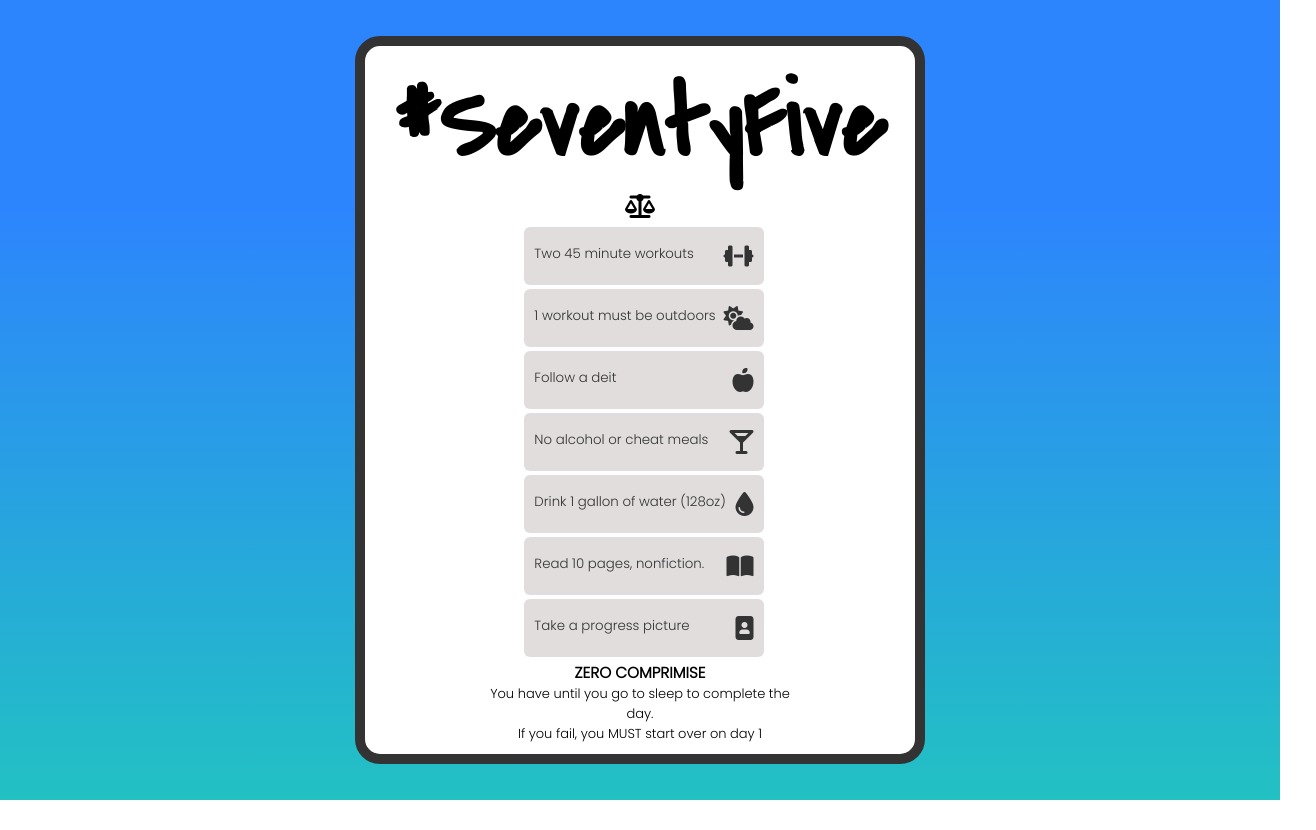
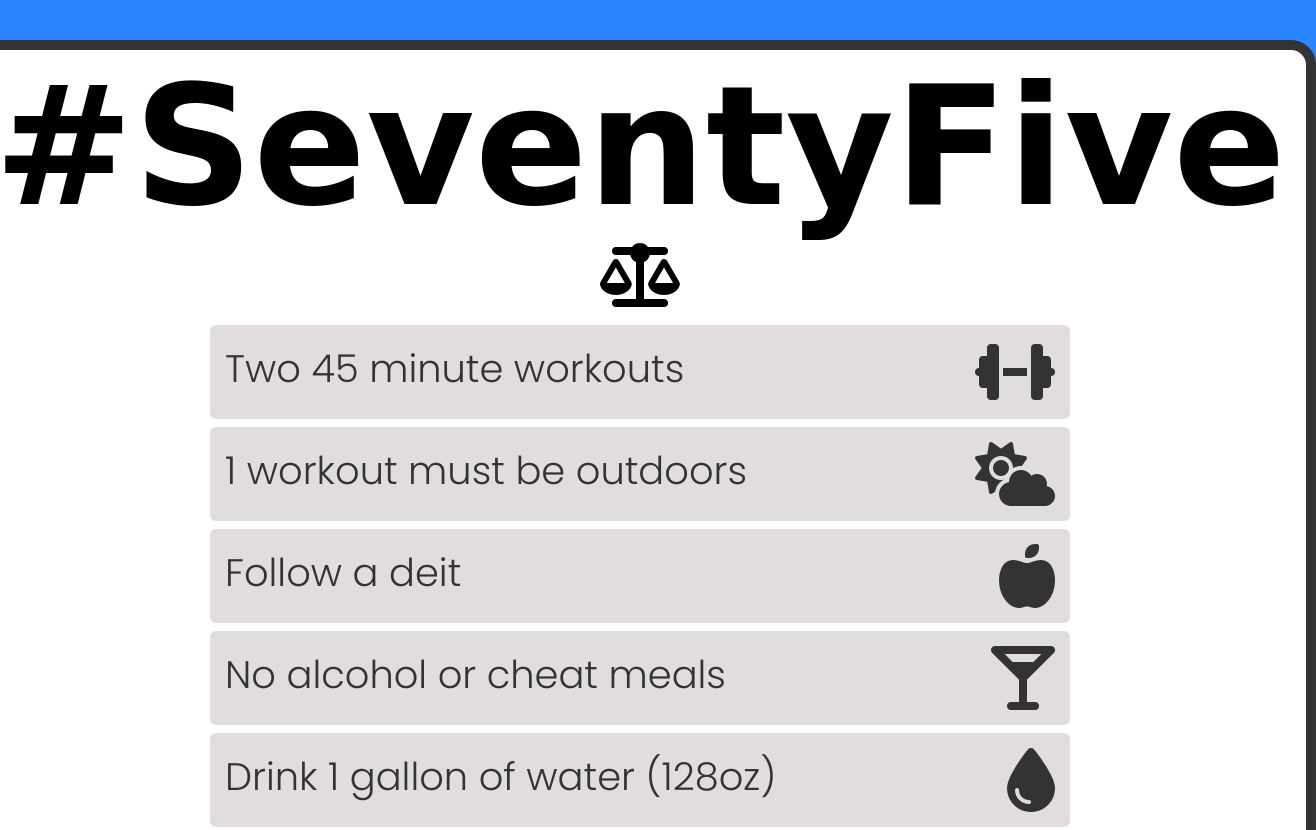
Before and after one commit to misterkolton/75-Day-Hard-Challange, a plain HTML site: page index.html in a window 1280 px wide. Shown: the top 830 px of the page, 1316 px wide, since content can reach past the window. Before the commit the page ends 800 px from the top, so only its background shows below. Drawn offline with Linux system fonts and the light colour scheme; a web font is replaced by a local one.

Commit message:
couple design bugs updated

```diff
--- a/index.html
+++ b/index.html
@@ -12,6 +12,13 @@
     <link href="https://fonts.googleapis.com/css2?family=Covered+By+Your+Grace&display=swap" rel="stylesheet">
     <script src="https://kit.fontawesome.com/9cd9e02465.js" crossorigin="anonymous"></script>
     <link rel="preconnect" href="https://fonts.gstatic.com" />
+    <link rel="preconnect" href="https://fonts.gstatic.com">
+    <link href="https://fonts.googleapis.com/css2?family=Covered+By+Your+Grace&family=Jost:wght@500&display=swap"
+        rel="stylesheet">
+    <link rel="preconnect" href="https://fonts.gstatic.com">
+    <link
+        href="https://fonts.googleapis.com/css2?family=Covered+By+Your+Grace&family=Jost:wght@500&family=Rancho&display=swap"
+        rel="stylesheet">
 </head>
 
 <body>
--- a/styles.css
+++ b/styles.css
@@ -4,16 +4,20 @@
   }
 
   body {
-    font-family: 'Poppins', sans-serif;
+    padding: 0;
+    margin: 5vh;
+    font-family: "Poppins", sans-serif;
     display: flex;
     justify-content: center;
     flex-direction: column;
     align-items: center;
-    height: 100vh;
-    background: rgb(34,193,195);
 
-    background: linear-gradient(0deg, rgba(34,193,195,1) 0%, rgba(45,133,253,1) 74%);
-
+    background: rgb(34, 193, 195);
+    background: linear-gradient(
+      0deg,
+      rgba(34, 193, 195, 1) 0%,
+      rgba(45, 133, 253, 1) 74%
+    );
   }
 
   .main-container {
@@ -21,35 +25,41 @@ body {
     display: flex;
     flex-direction: column;
     align-items: center;
-    margin: 20;
+
     background: white;
     border: 10px solid #333333;
     border-radius: 25px;
-    padding: 10px
-
   }
 
   ul {
     list-style: none;
-    width: 100%;
+    width: 70vw;
 
   }
 
   li {
-    margin: 4px;
-    width: 100%;
+    margin: 8px;
+    padding: 0 10px;
+
+
   }
 
   h1 {
+    border: 5px;
 
-    border: 5px;
-    font-family: 'Covered By Your Grace', cursive;
-    font-size:8vw;
+    font-family: "Rancho", cursive;
+    font-size: 13vw;
     padding: 0 20 0 20;
   }
 
+  h3 {
+    padding-bottom: 5px;
+    font-family: "Covered By Your Grace", cursive;
+    font-family: "Jost", sans-serif;
+  }
+
   h2 {
-    padding-bottom: 5px;
+    padding-bottom: 10px;
   }
 
   button {
@@ -59,12 +69,11 @@ button {
     border: none;
     display: flex;
     justify-content: space-between;
-    padding: 17 10px;
-    font-family: 'Poppins', sans-serif;
+    padding: 15px;
+    font-family: "Poppins", sans-serif;
     border-radius: 6px;
     cursor: pointer; /* Mouse pointer on hover */
-
-
+    font-size: 3vw;
   }
 
   button:hover {
@@ -75,15 +84,13 @@ button {
     width: 60%;
     display: flex;
     text-align: center;
-    font-size: small;
-
+    font-size: 3vw;
   }
-
   .toggledOn {
     background: #00ffbf;
     color: white;
   }
 
   i {
-    font-size: x-large;
+    font-size: 5vw;
   }
```
Lines whose indentation alone changed are shown as unchanged.
